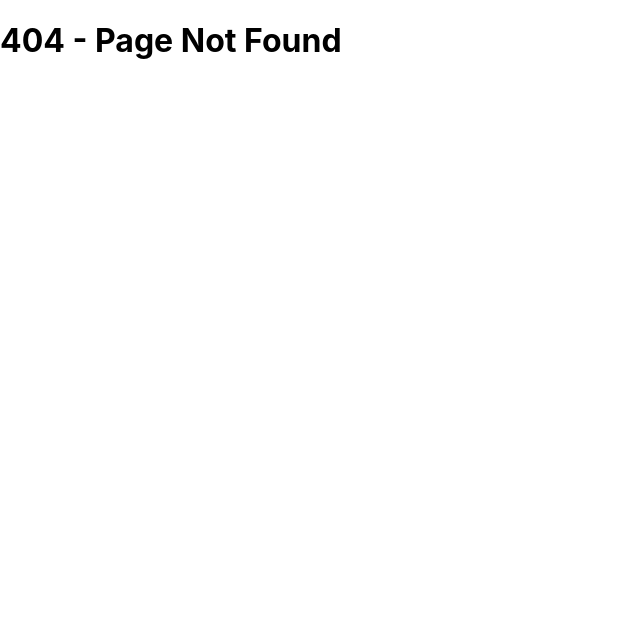
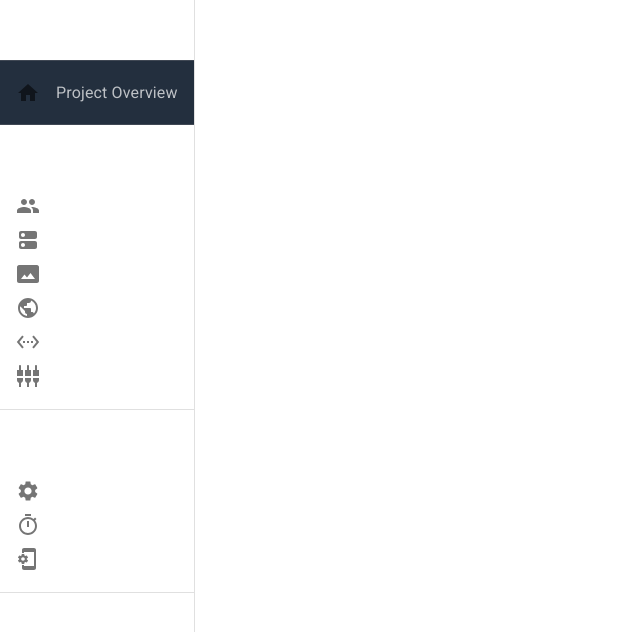
Before and after one commit to script-lab/provider-front-end, a Next.js app: page /components/Navigator in a window 1280 px wide. Before the commit this address had no page. Shown: the top 632 px of the page, without its empty margins (0-640 px from the left). Built offline with nearby package versions, Linux system fonts and the light colour scheme.

Commit message:
[add] ナビゲーションバーを追加
デスクトップとモバイルの両サイズで、表示方法を切り替えるナビゲーションバーを作成した。

```diff
--- /dev/null
+++ b/pages/components/Navigator.js
@@ -0,0 +1,152 @@
+import React from 'react';
+import PropTypes from 'prop-types';
+import clsx from 'clsx';
+import { withStyles } from '@material-ui/core/styles';
+import Divider from '@material-ui/core/Divider';
+import Drawer from '@material-ui/core/Drawer';
+import List from '@material-ui/core/List';
+import ListItem from '@material-ui/core/ListItem';
+import ListItemIcon from '@material-ui/core/ListItemIcon';
+import ListItemText from '@material-ui/core/ListItemText';
+import HomeIcon from '@material-ui/icons/Home';
+import PeopleIcon from '@material-ui/icons/People';
+import DnsRoundedIcon from '@material-ui/icons/DnsRounded';
+import PermMediaOutlinedIcon from '@material-ui/icons/PhotoSizeSelectActual';
+import PublicIcon from '@material-ui/icons/Public';
+import SettingsEthernetIcon from '@material-ui/icons/SettingsEthernet';
+import SettingsInputComponentIcon from '@material-ui/icons/SettingsInputComponent';
+import TimerIcon from '@material-ui/icons/Timer';
+import SettingsIcon from '@material-ui/icons/Settings';
+import PhonelinkSetupIcon from '@material-ui/icons/PhonelinkSetup';
+
+
+const categories = [
+  {
+    id: 'Section1',
+    children: [
+      { id: 'Categorie1', icon: <PeopleIcon />, active: true },
+      { id: 'Categorie2', icon: <DnsRoundedIcon />, active: true },
+      { id: 'Categorie3', icon: <PermMediaOutlinedIcon />, active: true },
+      { id: 'Categorie4', icon: <PublicIcon />, active: true },
+      { id: 'Categorie5', icon: <SettingsEthernetIcon />, active: true },
+      { id: 'Categorie6', icon: <SettingsInputComponentIcon />, active: true },
+    ],
+  },
+  {
+    id: 'Section2',
+    children: [
+      { id: 'Settings', icon: <SettingsIcon />, active: true },
+      { id: 'Performance', icon: <TimerIcon />, active: true },
+      { id: 'Test Lab', icon: <PhonelinkSetupIcon />, active: true },
+    ],
+  },
+];
+
+
+const styles = (theme) => ({
+  categoryHeader: {
+    paddingTop: theme.spacing(2),
+    paddingBottom: theme.spacing(2),
+  },
+  categoryHeaderPrimary: {
+    color: theme.palette.common.white,
+  },
+  item: {
+    paddingTop: 1,
+    paddingBottom: 1,
+    color: 'rgba(255, 255, 255, 0.7)',
+    '&:hover': {
+      backgroundColor: 'rgba(255, 255, 255, 0.08)',
+    },
+  },
+  itemCategory: {
+    backgroundColor: '#232f3e',
+    boxShadow: '0 -1px 0 #404854 inset',
+    paddingTop: theme.spacing(2),
+    paddingBottom: theme.spacing(2),
+  },
+  firebase: {
+    fontSize: 24,
+    color: theme.palette.common.white,
+  },
+  itemActiveItem: {
+    '&:focus': {
+      color: '#4fc3f7',
+    },
+  },
+  itemPrimary: {
+    fontSize: 'inherit',
+  },
+  itemIcon: {
+    minWidth: 'auto',
+    marginRight: theme.spacing(2),
+  },
+  divider: {
+    marginTop: theme.spacing(2),
+  },
+});
+
+
+function Navigator(props) {
+  const { classes, ...other } = props;
+
+  return (
+    <Drawer variant="permanent" {...other}>
+      <List disablePadding>
+        <ListItem className={clsx(classes.firebase, classes.item, classes.itemCategory)}>
+          Navigator
+        </ListItem>
+        <ListItem className={clsx(classes.item, classes.itemCategory)}>
+          <ListItemIcon className={classes.itemIcon}>
+            <HomeIcon />
+          </ListItemIcon>
+          <ListItemText
+            classes={{
+              primary: classes.itemPrimary,
+            }}
+          >
+            Project Overview
+          </ListItemText>
+        </ListItem>
+        {categories.map(({ id, children }) => (
+          <React.Fragment key={id}>
+            <ListItem className={classes.categoryHeader}>
+              <ListItemText
+                classes={{
+                  primary: classes.categoryHeaderPrimary,
+                }}
+              >
+                {id}
+              </ListItemText>
+            </ListItem>
+            {children.map(({ id: childId, icon, active }) => (
+              <ListItem
+                key={childId}
+                button
+                className={clsx(classes.item, active && classes.itemActiveItem)}
+              >
+                <ListItemIcon className={classes.itemIcon}>{icon}</ListItemIcon>
+                <ListItemText
+                  classes={{
+                    primary: classes.itemPrimary,
+                  }}
+                >
+                  {childId}
+                </ListItemText>
+              </ListItem>
+            ))}
+
+            <Divider className={classes.divider} />
+          </React.Fragment>
+        ))}
+      </List>
+    </Drawer>
+  );
+}
+
+
+Navigator.propTypes = {
+  classes: PropTypes.object.isRequired,
+};
+
+export default withStyles(styles)(Navigator);
```
